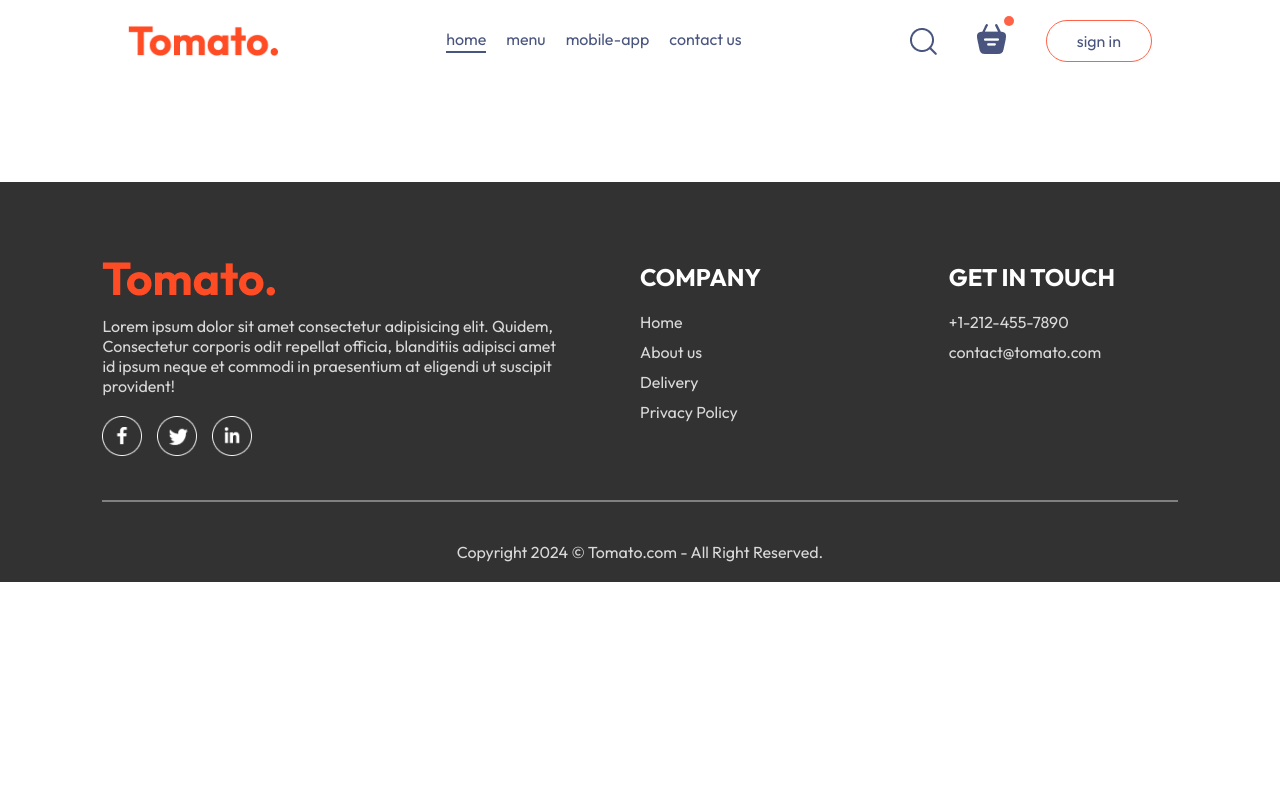
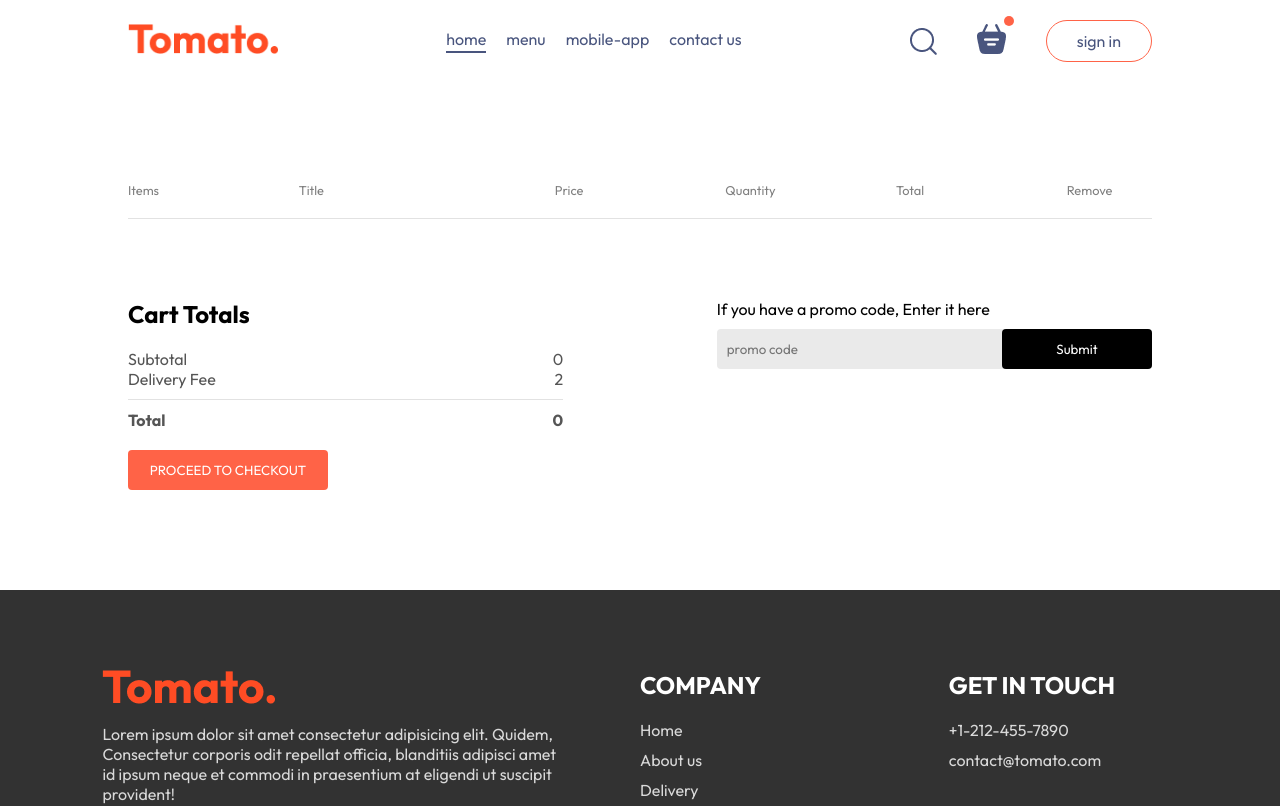
Before and after one commit to mdamir-012/Food_delivery_app, a React (Vite) app in the folder frontend/: page /cart in a window 1280 px wide. Shown: the top 806 px of the page. Built offline with nearby package versions, Linux system fonts and the light colour scheme.

Commit message:
cart page added with working functionalityand css

```diff
--- a/frontend/src/components/Navbar/Navbar.jsx
+++ b/frontend/src/components/Navbar/Navbar.jsx
@@ -12,7 +12,7 @@ const Navbar = ({setShowLogin}) => {
 
   return (
     <div className="navbar">
-      <img src={assets.logo} alt="" className="logo" />
+     <Link to={"/"}> <img src={assets.logo} alt="" className="logo" /></Link>
 
       <ul className="navbar_menu">
         <Link to={"/"} onClick={()=>setMenu("home")} className={menu==="home"?"active":""}>home</Link>
@@ -24,12 +24,11 @@ const Navbar = ({setShowLogin}) => {
       <div className="navbar_right">
         <img src={assets.search_icon} alt="" />
         <div className="navbar_search_icon">
-          <img src={assets.basket_icon} alt="" />
+         <Link to={"/cart"}> <img src={assets.basket_icon} alt="" /></Link>
           <div className="dot"></div>
         </div>
         <button onClick={()=>setShowLogin(true)}>sign in</button>
       </div>
-
     </div>
   );
 };
--- a/frontend/src/pages/Cart/Cart.css
+++ b/frontend/src/pages/Cart/Cart.css
@@ -0,0 +1,88 @@
+.cart {
+  margin-top: 100px;
+}
+
+.cart_items_title {
+  display: grid;
+  grid-template-columns: 1fr 1.5fr 1fr 1fr 1fr 0.5fr;
+  align-items: center;
+  color: grey;
+  font-size: max(1vw, 12px);
+}
+
+.cart_items_item {
+  margin: 10px 0px;
+  color: black;
+}
+
+.cart_items_item img {
+  width: 50px;
+}
+
+.cart hr {
+  height: 1px;
+  background-color: #e2e2e2;
+  border: none;
+}
+.cart_items_item .cross {
+  cursor: pointer;
+}
+
+.cart_bottom {
+  margin-top: 80px;
+  display: flex;
+  justify-content: space-between;
+  gap: max(12vw, 20px);
+}
+
+.cart_total {
+  flex: 1;
+  display: flex;
+  flex-direction: column;
+  gap: 20px;
+}
+.cart_total_details{
+    display: flex;
+    justify-content: space-between;
+    color: #555;
+}
+.cart_total hr{
+  margin: 10px 0px;
+}
+
+.cart_total button{
+    border: none;
+    color: white;
+    background-color: tomato;
+    width: max(15vw,200px);
+    padding: 12px 0px;
+    border-radius: 4px;
+    cursor: pointer;
+
+}
+.cart_promocode{
+    flex: 1;
+}
+.cart_promocode_input{
+    margin-top: 10px;
+    display: flex;
+    justify-content: space-between;
+    align-items: center;
+    background-color: #eaeaea;
+    border-radius: 4px;
+}
+.cart_promocode_input input{
+    background: transparent;
+    border: none;
+    outline: none;
+    padding-left: 10px;
+}
+
+.cart_promocode_input button{
+    width: max(10vw,150px);
+    padding: 12px 5px;
+    background-color: black;
+    border: none;
+    color: white;
+    border-radius: 4px;
+}
--- a/frontend/src/pages/Cart/Cart.jsx
+++ b/frontend/src/pages/Cart/Cart.jsx
@@ -1,12 +1,78 @@
 // import React from 'react'
-import "./Cart.css"
+import { useContext } from "react";
+import "./Cart.css";
+import { StoreContext } from "../../context/StoreContext";
 
 const Cart = () => {
+  const { cartItems, food_list, removeFromCart } = useContext(StoreContext);
+
+  console.log(cartItems);
+  console.log(food_list);
   return (
-    <div>
+    <div className="cart">
+      <div className="cart_items">
+        <div className="cart_items_title">
+          <p>Items</p>
+          <p>Title</p>
+          <p>Price</p>
+          <p>Quantity</p>
+          <p>Total</p>
+          <p>Remove</p>
+        </div>
+        <br />
+        <hr />
+        {food_list.map((elem, i) => {
+          if (cartItems[elem._id] > 0) {
+            return (
+              <div key={i}>
+                <div className="cart_items_title cart_items_item">
+                  <img src={elem.image} alt="" />
+                  <p>{elem.name}</p>
+                  <p>${elem.price}</p>
+                  <p>{cartItems[elem._id]}</p>
+                  <p>${elem.price * cartItems[elem._id]}</p>
+                  <p onClick={() => removeFromCart(elem._id)} className="cross">
+                    x
+                  </p>
+                </div>
+                <hr />
+              </div>
+            );
+          }
+        })}
+      </div>
+      <div className="cart_bottom">
+        <div className="cart_total">
+          <h2>Cart Totals</h2>
+          <div>
+            <div className="cart_total_details">
+              <p>Subtotal</p>
+              <p>{0}</p>
+            </div>
+            <div className="cart_total_details">
+              <p>Delivery Fee</p>
+              <p>{2}</p>
+            </div>
+            <hr />
+            <div className="cart_total_details">
+              <b>Total</b>
+              <b>{0}</b>
+            </div>
+          </div>
+          <button>PROCEED TO CHECKOUT</button>
+        </div>
+        <div className="cart_promocode">
+          <div>
+            <p>If you have a promo code, Enter it here</p>
+            <div className="cart_promocode_input">
+              <input type="text" placeholder="promo code" />
+              <button>Submit</button>
+            </div>
+          </div>
+        </div>
+      </div>
+    </div>
+  );
+};
 
-    </div>
-  )
-}
-
-export default Cart
+export default Cart;
```
